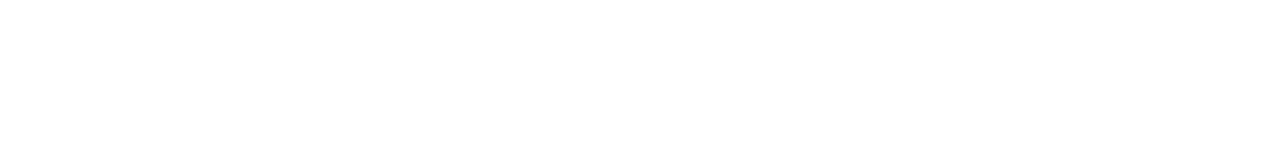
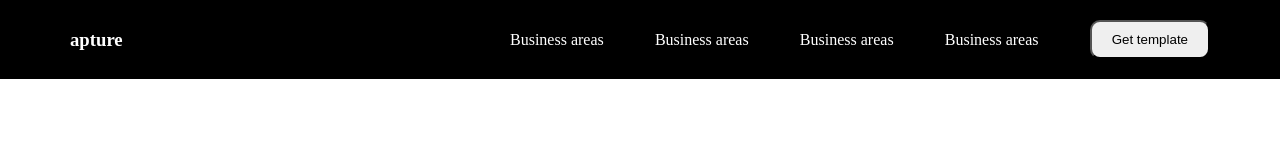
Before and after one commit to HJKMJK13/aperture, a plain HTML site: page index.html in a window 1280 px wide. Drawn offline with Linux system fonts and the light colour scheme.

Commit message:
section navbar the end

```diff
--- a/index.html
+++ b/index.html
@@ -5,8 +5,38 @@
     <meta http-equiv="X-UA-Compatible" content="IE=edge">
     <meta name="viewport" content="width=device-width, initial-scale=1.0">
     <title>Document</title>
+    <link rel="stylesheet" href="./style.css">
 </head>
 <body>
 
+    <section class="navbar">
+        <div class="container">
+            <div class="navbar_box">
+                <h3>apture</h3>
+                <ul class="navbar_list">
+                    <li class="navbar_item">
+                        <p>Business areas</p>
+                    </li>
+
+                    <li class="navbar_item">
+                        <p>Business areas</p>
+                    </li>
+
+                    <li class="navbar_item">
+                        <p>Business areas</p>
+                    </li>
+
+                    <li class="navbar_item">
+                        <p>Business areas</p>
+                    </li>
+
+                    <li class="navbar_item2">
+                        <button>Get template</button>
+                    </li>
+                </ul>
+            </div>
+        </div>
+    </section>
+
 </body>
 </html>
--- a/style.css
+++ b/style.css
@@ -17,3 +17,34 @@ a{
     margin: 0 auto;
     width: 1140px;
 }
+
+.navbar{
+    background-color: black;
+    padding: 20px 0;
+}
+
+.navbar .container .navbar_box{
+    display: flex;
+    align-items: center;
+    justify-content: space-between;
+}
+
+.navbar .container .navbar_box .navbar_list{
+    display: flex;
+    align-items: center;
+    justify-content: space-between;
+    width: 700px;
+}
+
+.navbar .container .navbar_box .navbar_list .navbar_item p{
+    color: white;
+}
+
+.navbar_box h3{
+    color: white;
+}
+
+.navbar .container .navbar_box .navbar_list .navbar_item2 button{
+    padding: 10px 20px;
+    border-radius: 10px;
+}
```
